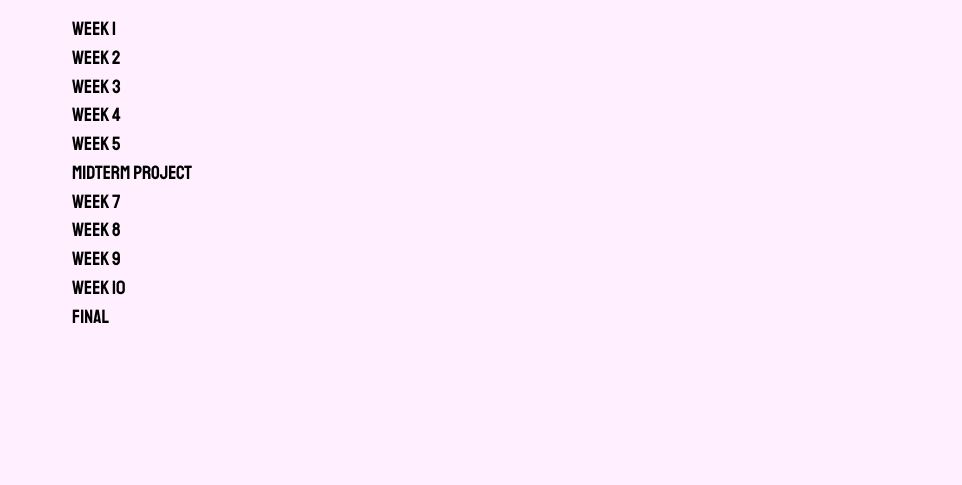
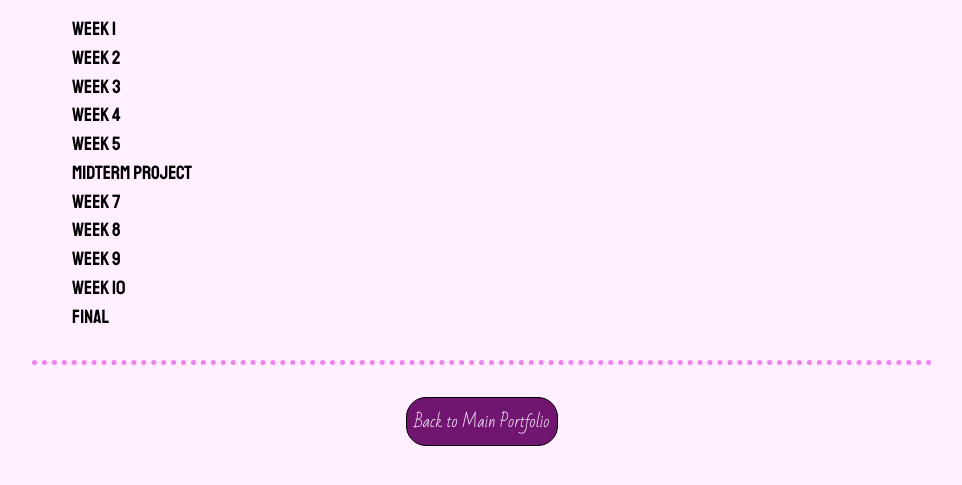
Before and after one commit to mhull87/Portfolio, a plain HTML site: page WDD330/index.html in a window 1280 px wide. Shown: the part 207-692 px from the top of the page, without its empty margins (158-1120 px from the left). Drawn offline with Linux system fonts and the light colour scheme.

Commit message:
button for back to main

```diff
--- a/WDD330/index.html
+++ b/WDD330/index.html
@@ -7,13 +7,18 @@
   <title>Melissa Hull Portfolio</title>
   <link href="css/main.css" rel="stylesheet">
   <link href="https://fonts.googleapis.com/css2?family=Bad+Script&family=Staatliches&display=swap" rel="stylesheet">
+</head>
 <body>
-  <h1>Melissa Hull's Portfolio</h1>
-  <div class="list">
-    <ol></ol>
-  </div>
+    <h1>Melissa Hull's Portfolio</h1>
+    <div class="list">
+        <ol></ol>
+    </div>
 
-<script src="js/main.js"></script>
+    <div class="btn"><a href="../index.html"><button>Back to Main Portfolio</button></a></div>
+
+
+
+    <script src="js/main.js"></script>
 </body>
 
 </html>
```
